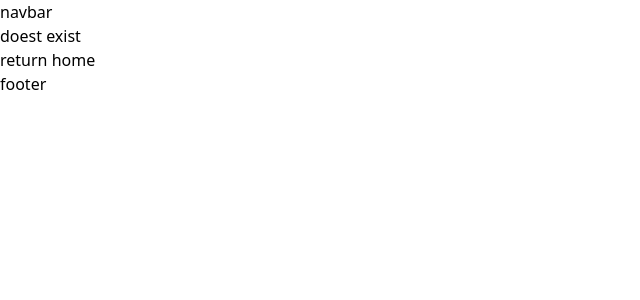
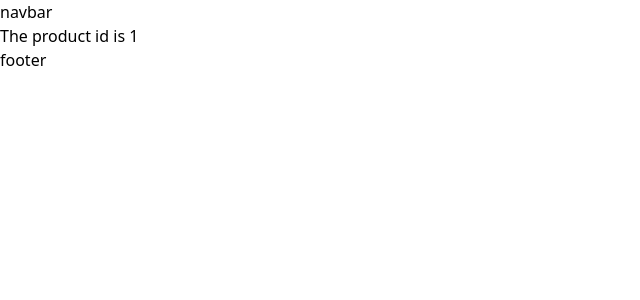
Before and after one commit to HasnathAhmedTamim/nextjs-project1, a Next.js app: page /product/1 in a window 1280 px wide. Before the commit this address had no page. Shown: the top 300 px of the page, without its empty margins (0-640 px from the left). Built offline with nearby package versions, Linux system fonts and the light colour scheme.

Commit message:
not found in product id page

```diff
--- a/app/not-found.tsx
+++ b/app/not-found.tsx
@@ -4,8 +4,8 @@ import React from 'react'
 const NotFound = () => {
     return (
         <div>
-            <h1>doest exist</h1>
-            <Link href="/">return home</Link>
+            <h1>Page is does not exist!!!!!!!</h1>
+            <Link className='text-red-500' href="/">return home</Link>
         </div>
     )
 }
--- /dev/null
+++ b/app/product/[product_id]/page.tsx
@@ -0,0 +1,15 @@
+import React from 'react'
+import NotFound from '../not-found'
+
+const ProductId = ({ params }: { params: { product_id: string } }) => {
+    if (parseInt(params.product_id) > 15) {
+        return NotFound()
+    }
+    return (
+        <div>
+            <p>The product id is {params.product_id} </p>
+        </div>
+    )
+}
+
+export default ProductId
--- /dev/null
+++ b/app/product/not-found.tsx
@@ -0,0 +1,15 @@
+import Link from "next/link";
+
+export default function NotFound() {
+    return (
+        <div>
+            <p>
+                Product not found
+                sorry
+                check again
+            </p>
+            <p>Requested product does not exists</p>
+            <Link className='text-red-500' href="/product">return product page</Link>
+        </div>
+    )
+}
--- /dev/null
+++ b/app/product/page.tsx
@@ -0,0 +1,11 @@
+import React from 'react'
+
+const page = () => {
+    return (
+        <div>
+            List of product
+        </div>
+    )
+}
+
+export default page
```
